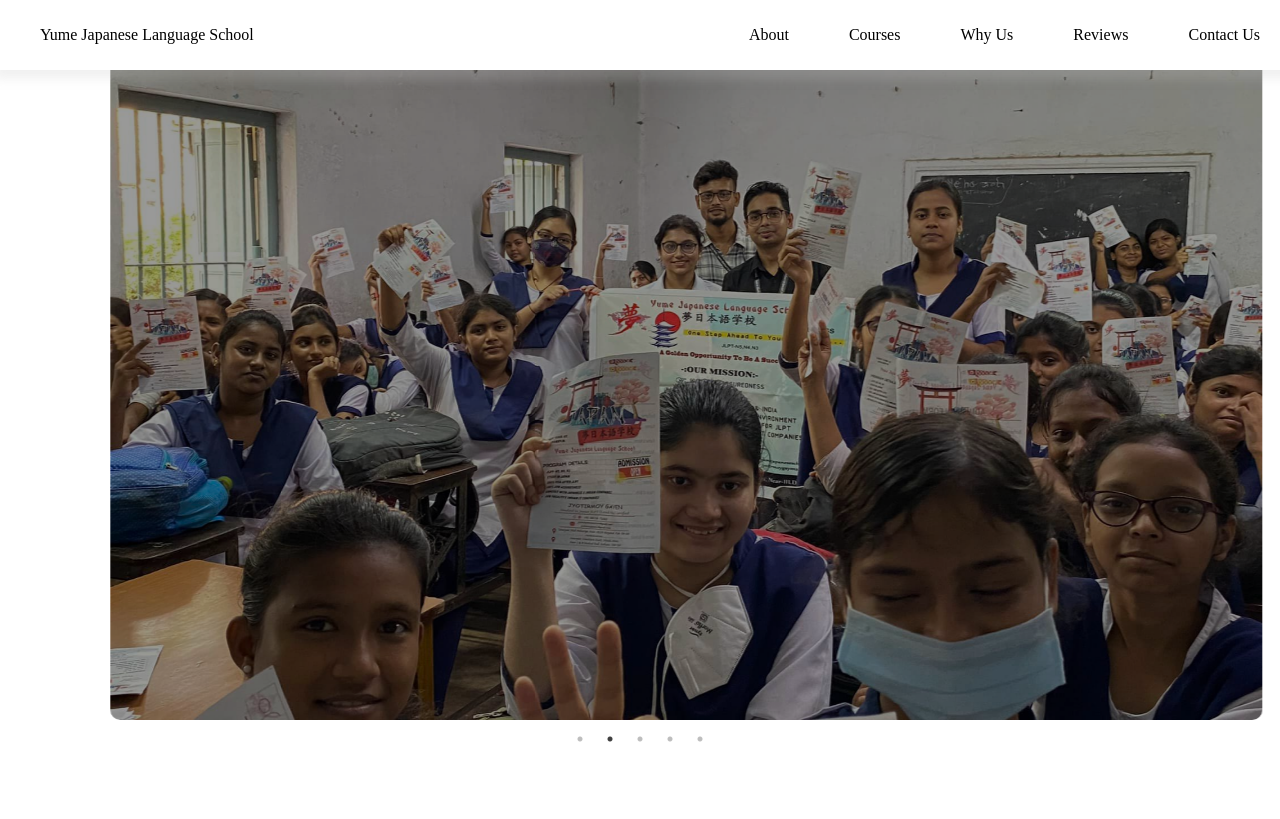
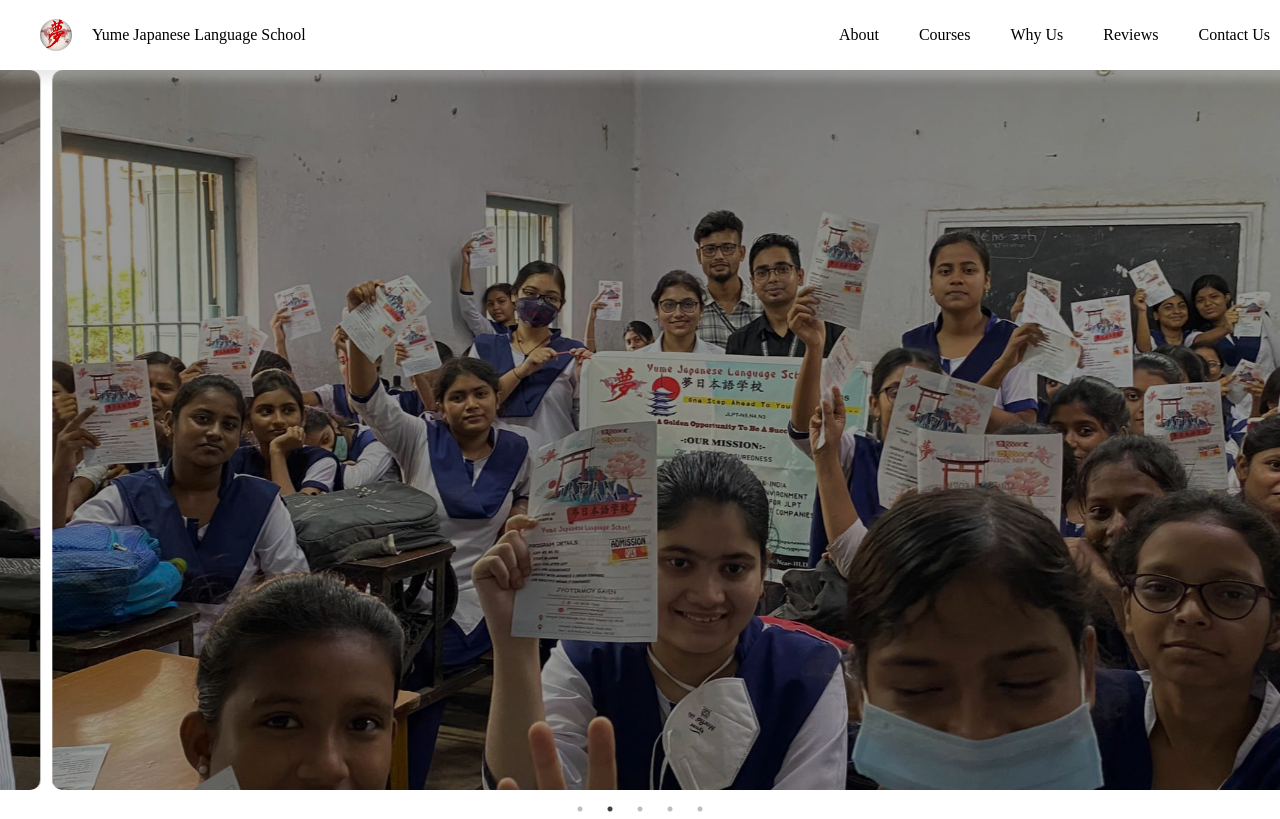
Before and after one commit to sayan0110/yjls-school, a React (Create React App) app: page / in a window 1280 px wide. Shown: the top 819 px of the page. Built offline with nearby package versions, Linux system fonts and the light colour scheme.

Commit message:
logo & css

```diff
--- a/src/components/NavMenu.jsx
+++ b/src/components/NavMenu.jsx
@@ -2,6 +2,8 @@
 
 import React from 'react';
 import './navmenu.css';
+
+import Logo from '../A_media/site-logo.jpg';
 
 const NavMenu = () => {
     const showSidebar = (event) => {
@@ -28,7 +30,9 @@
                     <li><a href="">Contact Us</a></li>
                 </ul>
                 <ul>
-                    <li><a href="">Yume Japanese Language School</a></li>
+                    <li className="site-name">
+                        <img className="logo" src={Logo} alt='logo'></img>
+                        <a href="">Yume Japanese Language School</a></li>
                     <li className="hideOnMobile"><a href="">About</a></li>
                     <li className="hideOnMobile"><a href="">Courses</a></li>
                     <li className="hideOnMobile"><a href="">Why Us</a></li>
--- a/src/components/cardslider.css
+++ b/src/components/cardslider.css
@@ -1,20 +1,22 @@
 .slider-container {
-    width: calc(100%);
+    position: relative;
+    width: 100%;
     height: auto;
     margin: 0 auto;
-    background-color: transparent;
+    padding-top: 70px;
 }
 
 .slider-card {
     display: flex;
     justify-content: center;
+    align-items: center;
     text-align: center;
 }
 
 .slider-card img {
     margin: 0 auto;
     width: 100%;
-    max-width: 90%;
+    max-width: 99%;
     height: 90vh;
     border-radius: 10px;
     object-fit: cover;
--- a/src/components/navmenu.css
+++ b/src/components/navmenu.css
@@ -1,9 +1,9 @@
 nav {
-    position: absolute;
+    position: fixed;
     width: 100%;
     padding: 10px;
     background-color: white;
-    box-shadow: -5px 9px 10px hsla(0,0%,78%,.25);
+    box-shadow: -5px 9px 10px rgba(199, 199, 199, 0.4);
     z-index: 99999;
     margin-bottom: 30px;
 }
@@ -16,13 +16,27 @@
     align-items: center;
 }
 
+.site-name {
+    display: flex;
+    justify-content: center;
+    align-items: center;
+}
+
+.logo {
+    display: flex;
+    width: 2rem;
+    height: 2rem;
+    border-radius: 50%;
+    margin-left: 30px;
+}
+
 nav li {
     height: 50px;
 }
 
 nav a {
     height: 100%;
-    padding: 0 30px;
+    padding: 0 20px;
     text-decoration: none;
     display: flex;
     align-items: center;
@@ -40,7 +54,7 @@
 .sidebar {
     position: fixed;
     top: 0;
-    left: 0;
+    right: 0;
     height: 100vh;
     width: 250px;
     background-color: rgba(255, 255, 255, 0.15);
```
Also changed, not shown: src/A_media/site-logo.jpg (added), src/components/CardSlider.jsx (line endings or trailing spaces).
